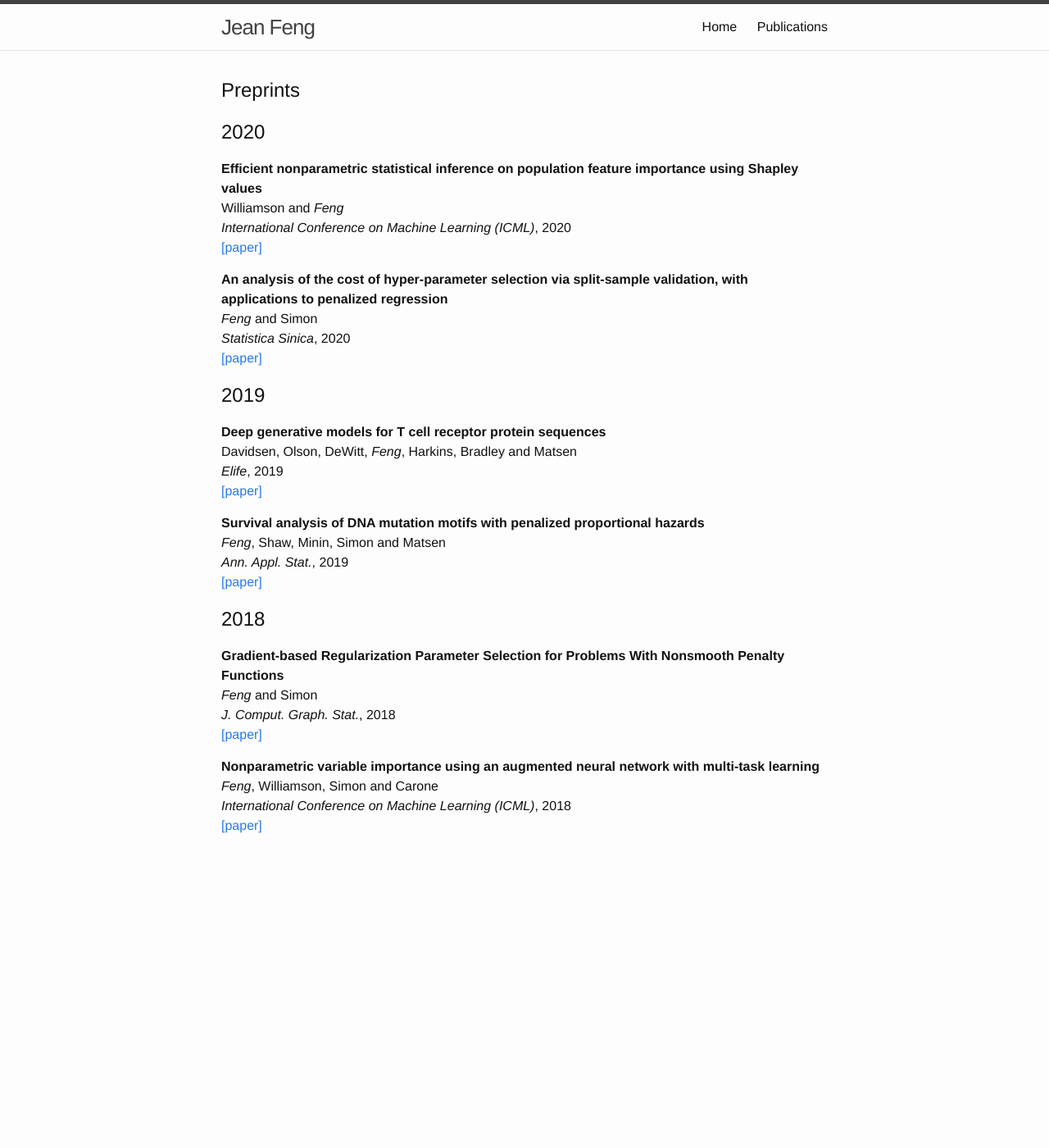
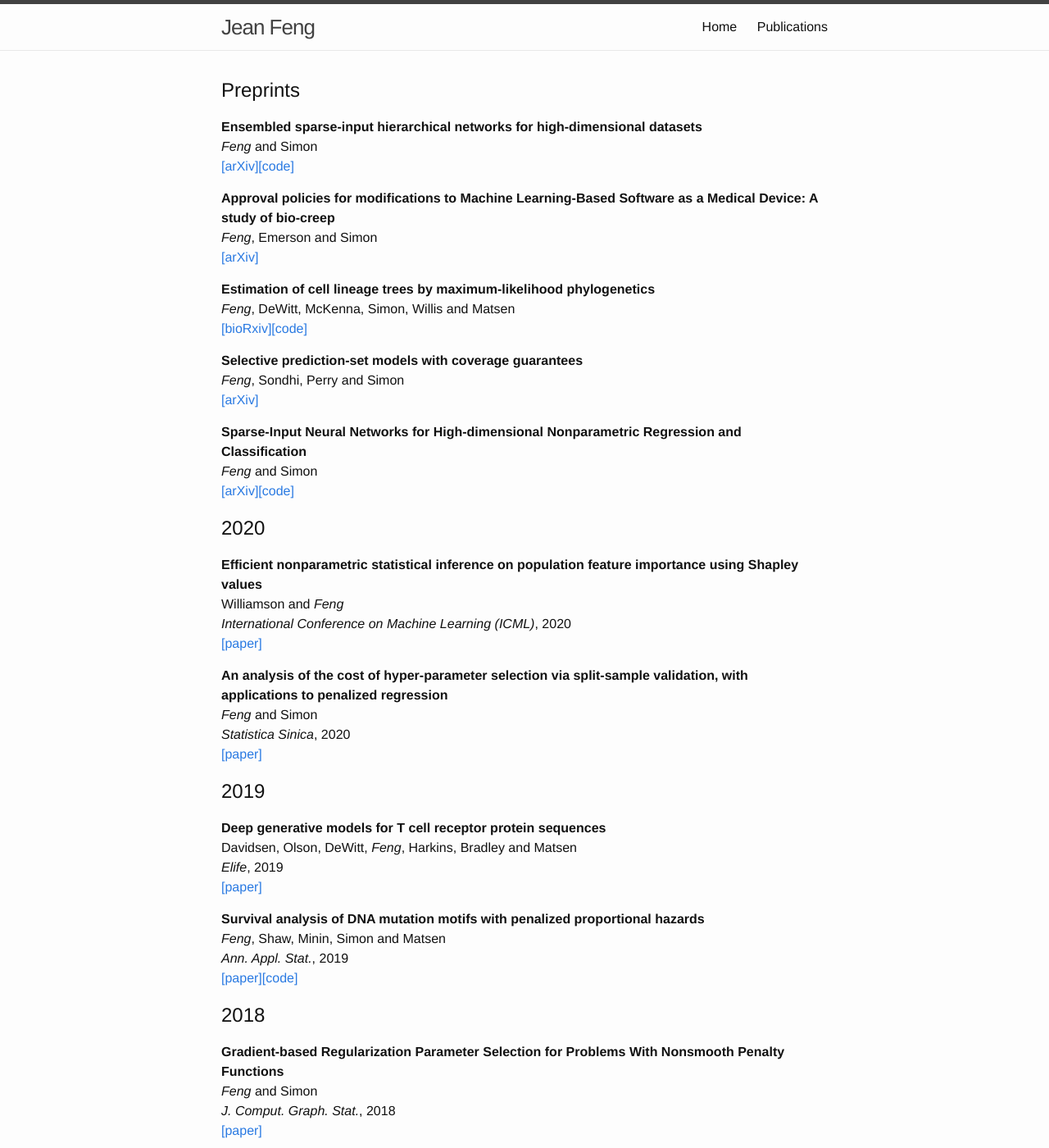
Before and after one commit to jjfeng/jjfeng.github.io, a Jekyll site: the page built from publications.md, in a window 1280 px wide and 1400 px high. Shown: the whole window at 82% size. Built offline with Jekyll 4.4.1, drawn with Linux system fonts in a browser that asks for light colours.

Commit message:
update pubs

```diff
--- a/publications.md
+++ b/publications.md
@@ -4,7 +4,25 @@ title: Publications
 ---
 
 ## Preprints
+**Ensembled sparse-input hierarchical networks for high-dimensional datasets**<br />
+*Feng* and Simon<br />
+[\[arXiv\]](http://arxiv.org/abs/2005.04834)[\[code\]](https://github.com/jjfeng/easier_net)
 
+**Approval policies for modifications to Machine Learning-Based Software as a Medical Device: A study of bio-creep**<br />
+*Feng*, Emerson and Simon<br />
+[\[arXiv\]](http://arxiv.org/abs/1912.12413)
+
+**Estimation of cell lineage trees by maximum-likelihood phylogenetics**<br />
+*Feng*, DeWitt, McKenna, Simon, Willis and Matsen<br />
+[\[bioRxiv\]](https://www.biorxiv.org/content/10.1101/595215v1.full)[\[code\]](https://github.com/matsengrp/gapml)
+
+**Selective prediction-set models with coverage guarantees**<br />
+*Feng*, Sondhi, Perry and Simon<br />
+[\[arXiv\]](http://arxiv.org/abs/1906.05473)
+
+**Sparse-Input Neural Networks for High-dimensional Nonparametric Regression and Classification**<br />
+*Feng* and Simon<br />
+[\[arXiv\]](http://arxiv.org/abs/1711.07592)[\[code\]](https://github.com/jjfeng/spinn)
 
 ## 2020
 **Efficient nonparametric statistical inference on population feature importance using Shapley values**<br />
@@ -26,7 +44,7 @@ Davidsen, Olson, DeWitt, *Feng*, Harkins, Bradley and Matsen<br />
 **Survival analysis of DNA mutation motifs with penalized proportional hazards**<br />
 *Feng*, Shaw, Minin, Simon and Matsen<br />
 *Ann. Appl. Stat.*, 2019<br />
-[\[paper\]](https://projecteuclid.org/euclid.aoas/1560758446)
+[\[paper\]](https://projecteuclid.org/euclid.aoas/1560758446)[\[code\]](https://github.com/matsengrp/samm)
 
 ## 2018
 **Gradient-based Regularization Parameter Selection for Problems With Nonsmooth Penalty Functions**<br />
```
Also changed, not shown: generate_publications.py (+28 -5 lines).
